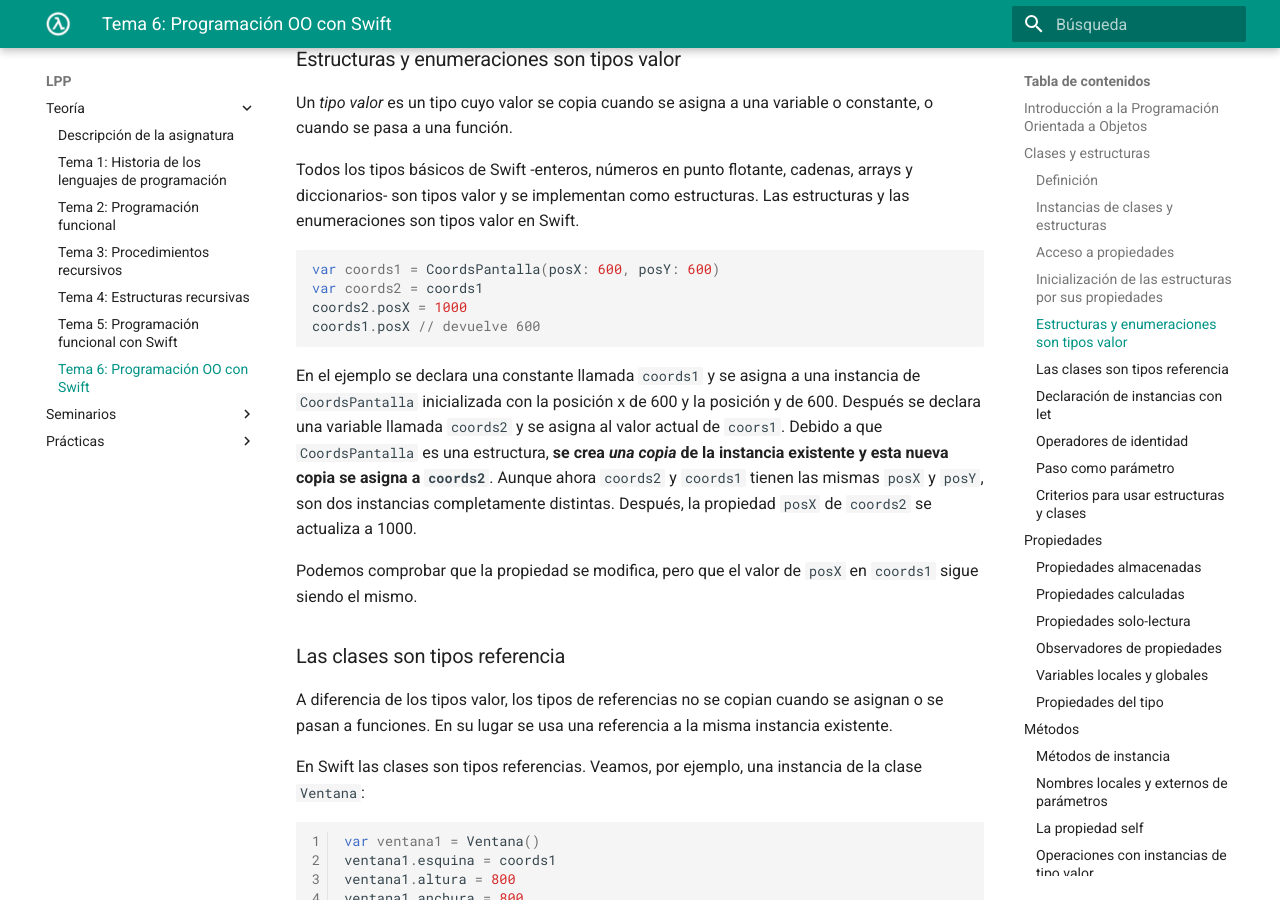
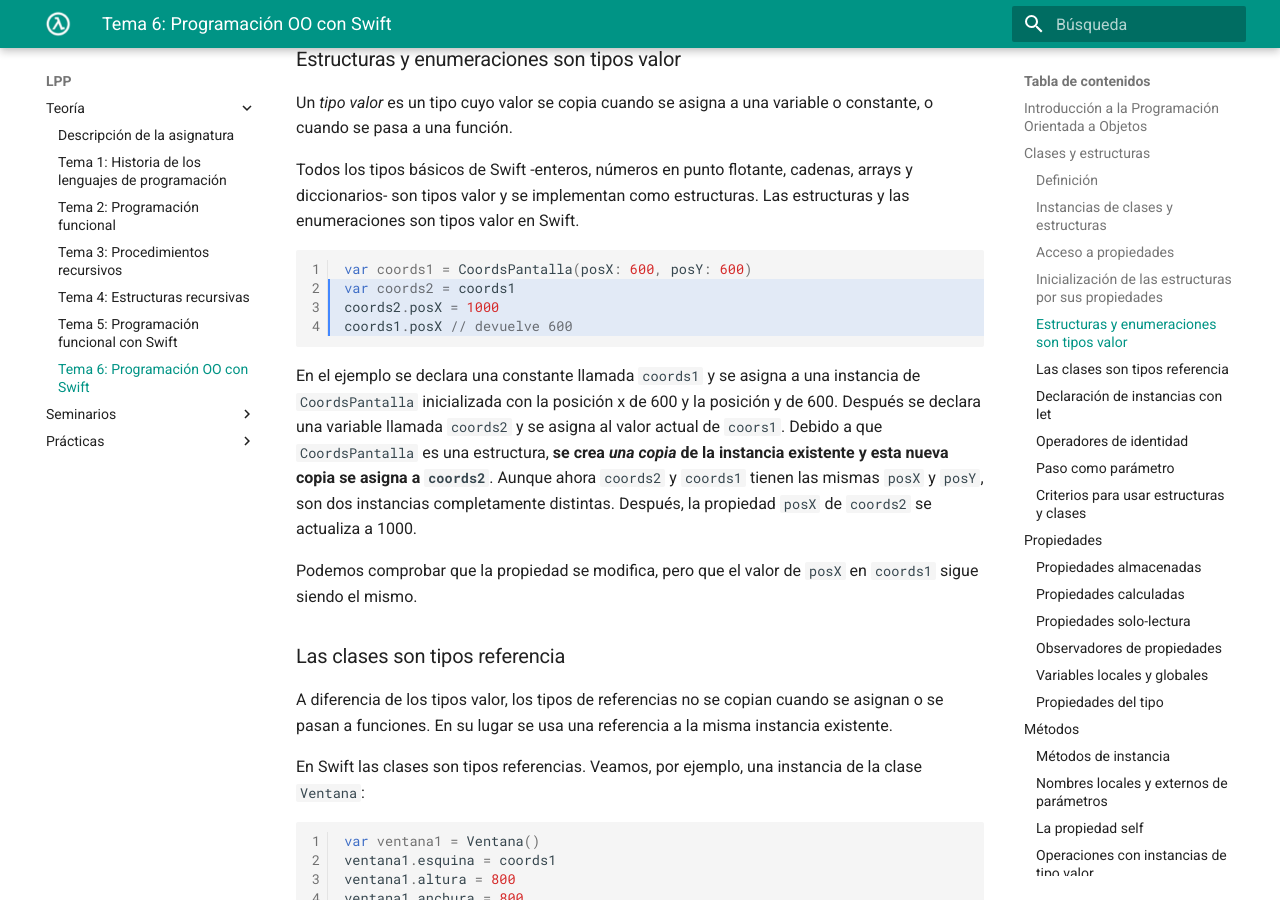
Before and after one commit to domingogallardo/apuntes-lpp, an MkDocs documentation site: the page built from docs/teoria/tema06-programacion-orientada-objetos-swift/tema06-programacion-orientada-objetos-swift.md, in a window 1280 px wide and 900 px high, scrolled down 5930 px. Built offline with MkDocs 1.6.1 and Material for MkDocs 9.7.7, drawn with Linux system fonts in a browser that asks for light colours.

Commit message:
Resaltado líneas

````diff
--- a/docs/teoria/tema06-programacion-orientada-objetos-swift/tema06-programacion-orientada-objetos-swift.md
+++ b/docs/teoria/tema06-programacion-orientada-objetos-swift/tema06-programacion-orientada-objetos-swift.md
@@ -413,7 +413,7 @@ cadenas, arrays y diccionarios- son tipos valor y se implementan como
 estructuras. Las estructuras y las enumeraciones son tipos valor en
 Swift.
 
-```swift
+```swift linenums="1" hl_lines="2 3 4"
 var coords1 = CoordsPantalla(posX: 600, posY: 600)
 var coords2 = coords1
 coords2.posX = 1000
@@ -441,7 +441,7 @@ referencia a la misma instancia existente.
 En Swift las clases son tipos referencias. Veamos, por ejemplo, una
 instancia de la clase `Ventana`:
 
-```swift linenums="1"
+```swift linenums="1" hl_lines="6 7 8"
 var ventana1 = Ventana()
 ventana1.esquina = coords1
 ventana1.altura = 800
````
